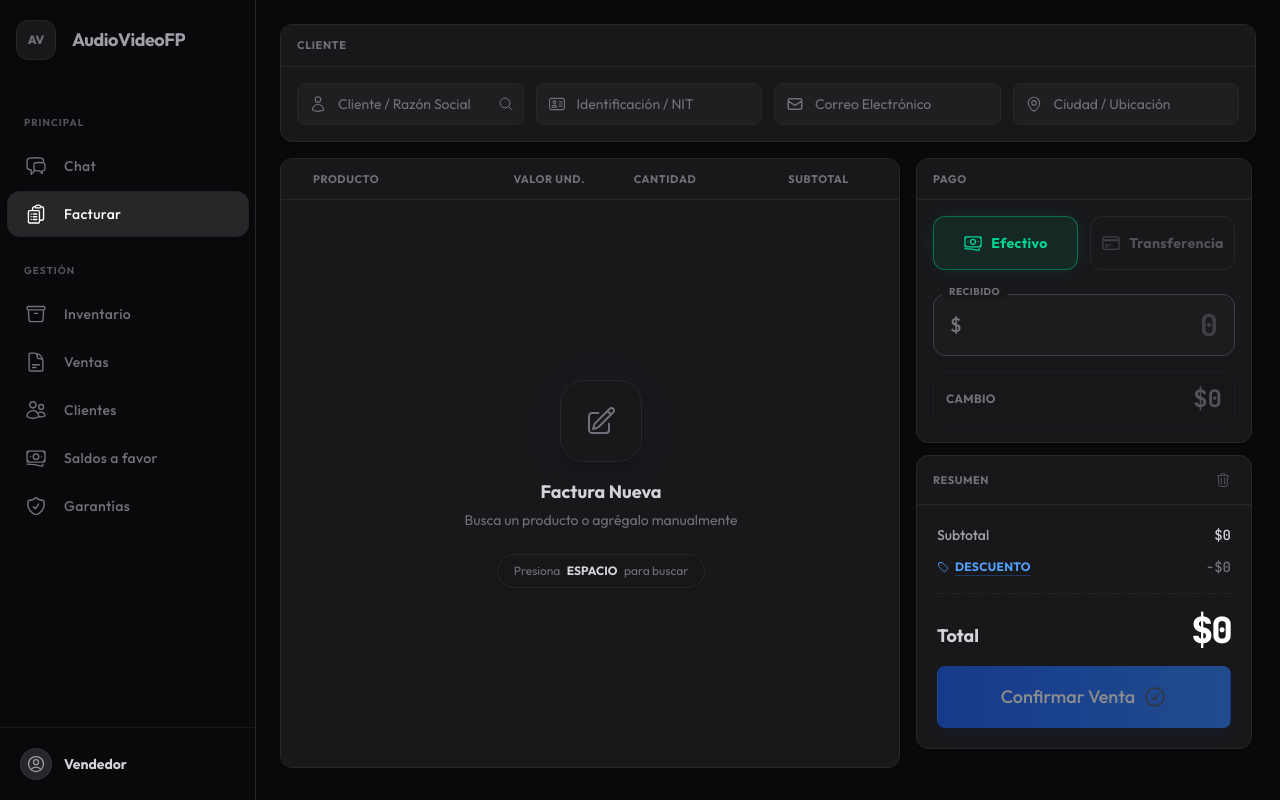
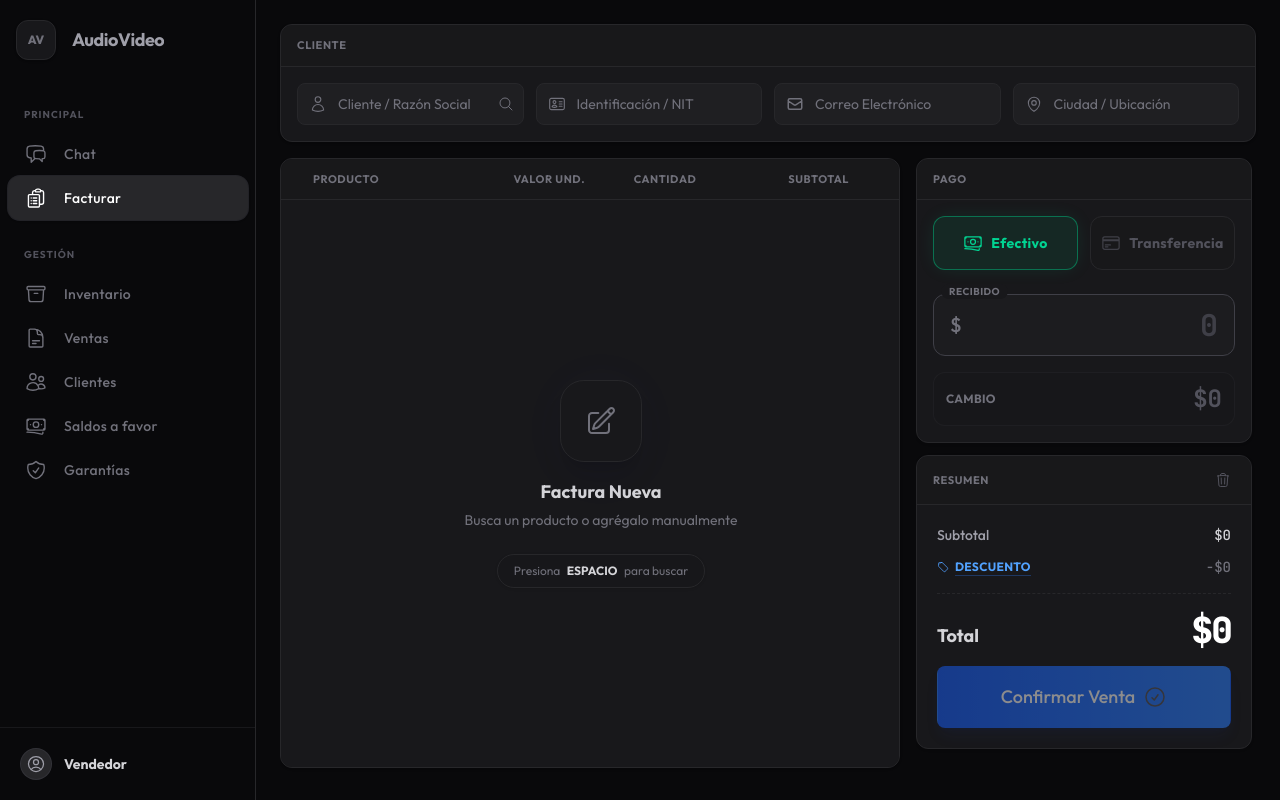
Before and after one commit to Sebasxs/smart-pos, a React (Vite) app in the folder client/: page /billing in a window 1280 px wide. Built offline with nearby package versions, Linux system fonts and the light colour scheme.

Commit message:
fix(ui): reduce gap between seidbar elements

```diff
--- a/client/src/components/layout/Sidebar.tsx
+++ b/client/src/components/layout/Sidebar.tsx
@@ -42,9 +42,8 @@ const SidebarItem = ({
    <NavLink
       to={path}
       className={({ isActive }) => `
-         group flex items-center h-11 mx-2 rounded-xl transition-all duration-200 overflow-hidden px-0 shrink-0
-         ${
-            isActive
+         group flex items-center h-11 mx-2 rounded-xl transition-all duration-200 overflow-hidden shrink-0
+         ${isActive
             ? 'bg-zinc-800 text-white shadow-sm ring-1 ring-zinc-700/50'
             : 'text-zinc-500 hover:bg-zinc-900 hover:text-zinc-200'
          }
@@ -56,8 +55,7 @@ const SidebarItem = ({
          <span
             className={`
             text-sm font-medium tracking-wide pr-4 block transition-opacity duration-300
-            ${
-               variant === 'desktop'
+            ${variant === 'desktop'
                   ? 'opacity-0 w-0 xl:w-auto xl:opacity-100'
                   : 'opacity-100 w-auto'
                }
@@ -70,10 +68,9 @@ const SidebarItem = ({
 );
 
 const SectionHeader = ({ label, variant }: { label: string; variant: 'mobile' | 'desktop' }) => (
-   <div className="px-0 mt-6 mb-2 flex items-center h-5 overflow-hidden shrink-0 transition-all duration-300">
+   <div className="mt-6 mb-2 flex items-center h-5 overflow-hidden shrink-0 transition-all duration-300">
       <div
-         className={`w-[72px] justify-center items-center shrink-0 ${
-            variant === 'desktop' ? 'flex xl:hidden' : 'hidden'
+         className={`w-[72px] justify-center items-center shrink-0 ${variant === 'desktop' ? 'flex xl:hidden' : 'hidden'
             }`}
       >
          <div className="w-8 h-px bg-zinc-800" />
@@ -106,14 +103,13 @@ const SidebarContent = ({
             <span
                className={`
                font-bold text-lg text-zinc-400 tracking-tight whitespace-nowrap overflow-hidden transition-all duration-300
-               ${
-                  variant === 'desktop'
+               ${variant === 'desktop'
                      ? 'w-0 opacity-0 xl:w-auto xl:opacity-100'
                      : 'w-auto opacity-100'
                   }
             `}
             >
-               AudioVideoFP
+               AudioVideo
             </span>
          </a>
          {variant === 'mobile' && onCloseMobile && (
@@ -127,14 +123,14 @@ const SidebarContent = ({
       </div>
 
       {/* NAV */}
-      <div className="flex flex-col flex-grow overflow-y-auto overflow-x-hidden py-2 custom-scrollbar">
-         <nav className="flex flex-col gap-y-1">
+      <div className="flex flex-col flex-grow overflow-y-auto overflow-x-hidden custom-scrollbar">
+         <nav className="flex flex-col">
             <SectionHeader label="Principal" variant={variant} />
             {menuItemsGroups.primary.map(item => (
                <SidebarItem key={item.name} {...item} variant={variant} />
             ))}
          </nav>
-         <nav className="flex flex-col gap-y-1">
+         <nav className="flex flex-col">
             <SectionHeader label="Gestión" variant={variant} />
             {menuItemsGroups.management.map(item => (
                <SidebarItem key={item.name} {...item} variant={variant} />
@@ -153,8 +149,7 @@ const SidebarContent = ({
             <div
                className={`
                flex flex-col overflow-hidden whitespace-nowrap transition-all duration-300
-               ${
-                  variant === 'desktop'
+               ${variant === 'desktop'
                      ? 'w-0 opacity-0 xl:w-auto xl:opacity-100'
                      : 'w-auto opacity-100'
                   }
@@ -182,8 +177,7 @@ export const Sidebar = () => {
             <div
                className={`
                   fixed inset-0 bg-black/60 backdrop-blur-sm z-40 transition-opacity duration-300
-                  ${
-                     isMobileMenuOpen
+                  ${isMobileMenuOpen
                      ? 'opacity-100 pointer-events-auto'
                      : 'opacity-0 pointer-events-none'
                   }
```
Lines whose indentation alone changed are shown as unchanged.
